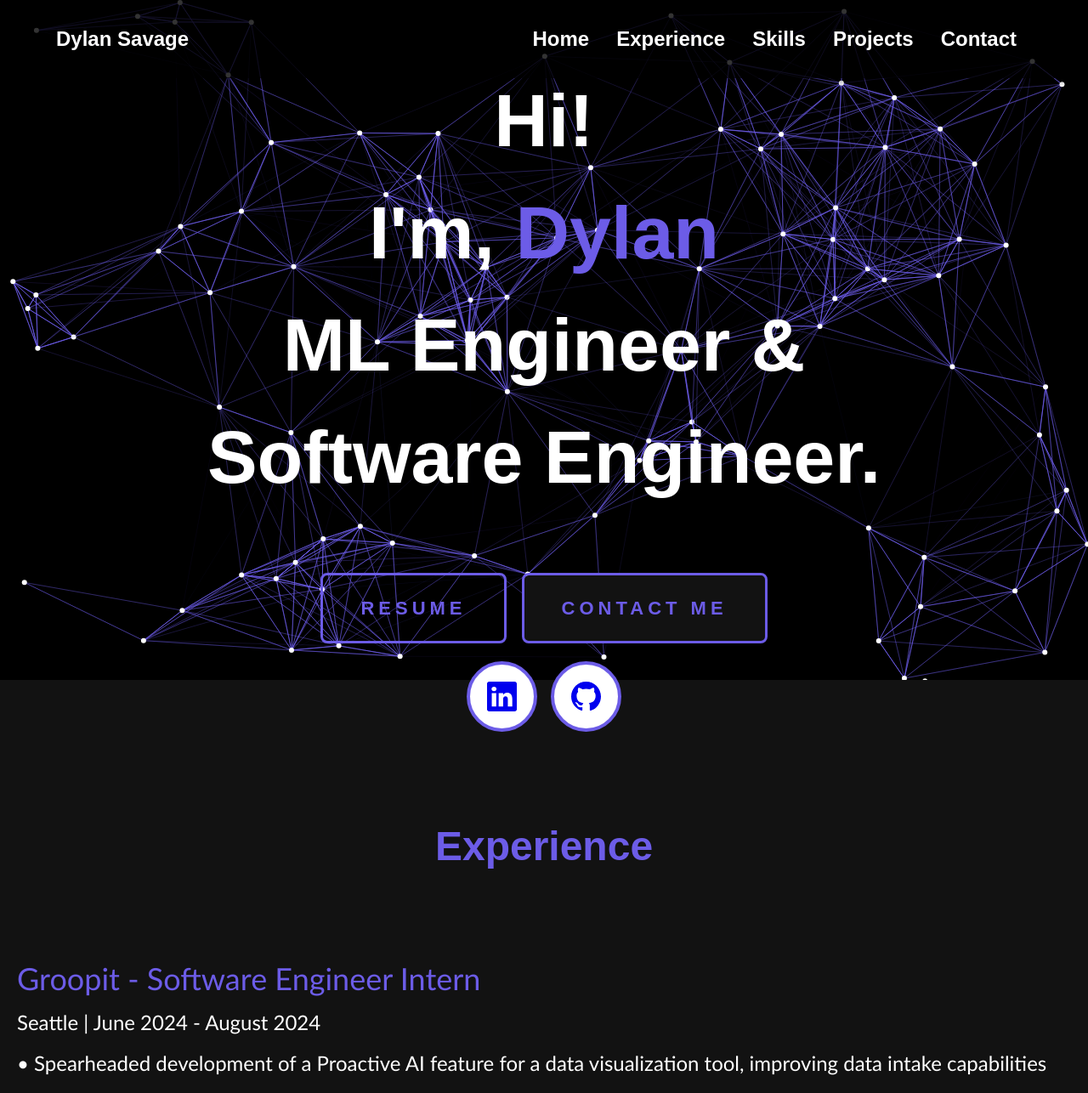
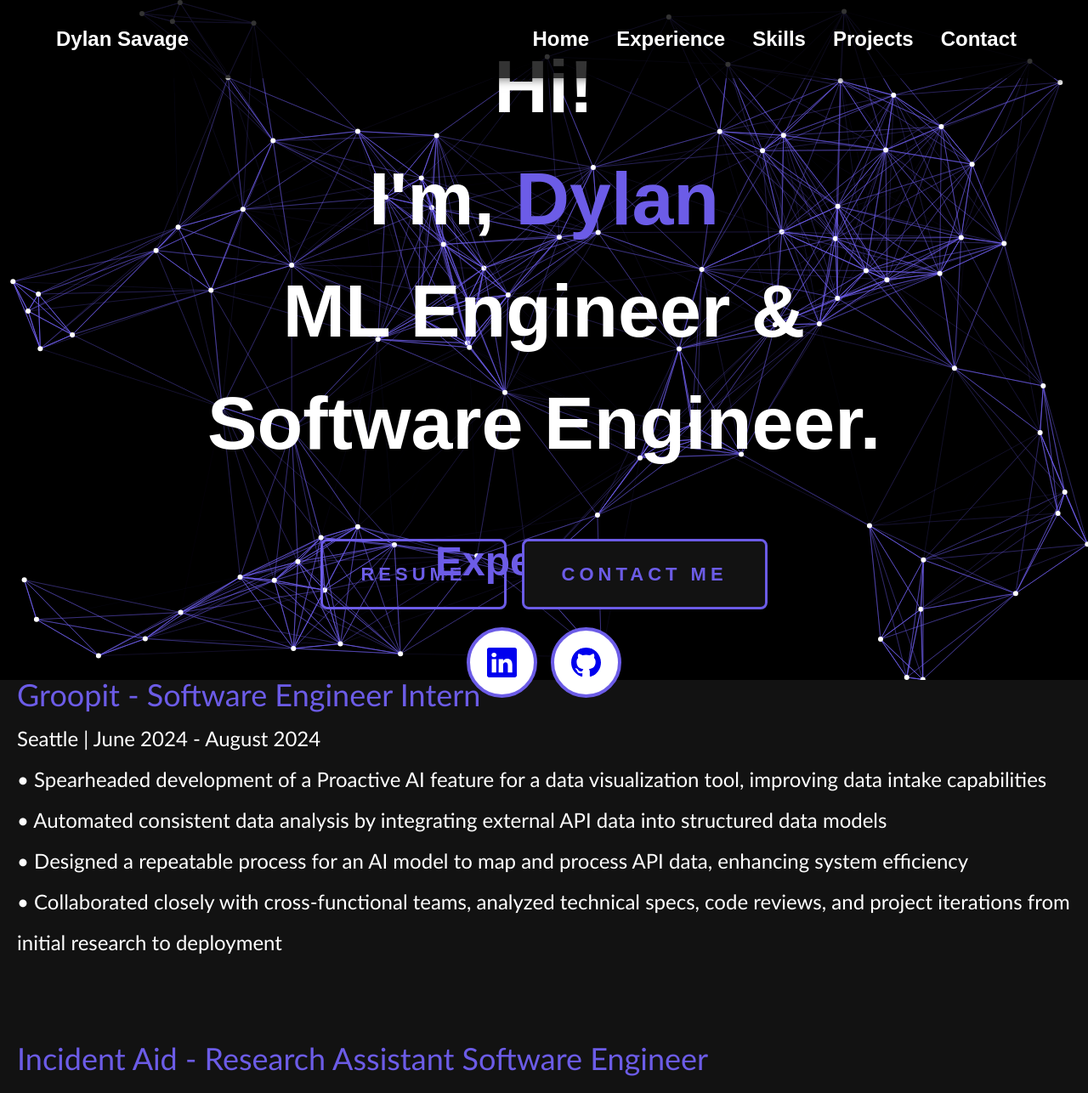
Before and after one commit to dylan-savage/DylanSavage, a React (Create React App) app: page / in a window 1280 px wide. Shown: the top 1286 px of the page at 85% size. Built offline with nearby package versions, Linux system fonts and the light colour scheme.

Commit message:
Updated Viewport heights

```diff
--- a/package.json
+++ b/package.json
@@ -2,7 +2,7 @@
   "name": "personal_portfolio",
   "version": "0.1.0",
   "private": true,
-  "homepage": "https://dylan-savage/DylanSavage",
+  "homepage": "https://dylan-savage.github.io/DylanSavage",
   "dependencies": {
     "cra-template": "1.2.0",
     "react": "^19.0.0",
--- a/src/components/Contact.css
+++ b/src/components/Contact.css
@@ -7,6 +7,7 @@
     padding: 4rem 2rem;
     background-color: transparent;
     color: white;
+    height: 90vh;
   }
 
   .contact-section h2 {
--- a/src/components/Experience.css
+++ b/src/components/Experience.css
@@ -7,6 +7,7 @@
     flex-direction: column;
     align-items: center;
     gap: 2rem;
+    height: 90vh;
   }
 
   .experience-header {
--- a/src/components/Hero.css
+++ b/src/components/Hero.css
@@ -1,6 +1,6 @@
 
 .hero-section {
-  height: 100vh;
+  height: 90vh;
   display: flex;
   align-items: center;
   justify-content: center;
--- a/src/components/Projects.css
+++ b/src/components/Projects.css
@@ -4,7 +4,9 @@
   align-items: center;
   text-align: center;
   padding: 4rem 2rem;
+  height: 90vh;
 }
+
 .projects-section h2 {
   text-align: center;
   font-size: 3rem;
--- a/src/components/Skills.css
+++ b/src/components/Skills.css
@@ -2,6 +2,7 @@
     text-align: center;
     padding: 4rem 2rem;
     flex-direction: column;
+    height: 90vh;
   }
 
   .skills-header {
```
